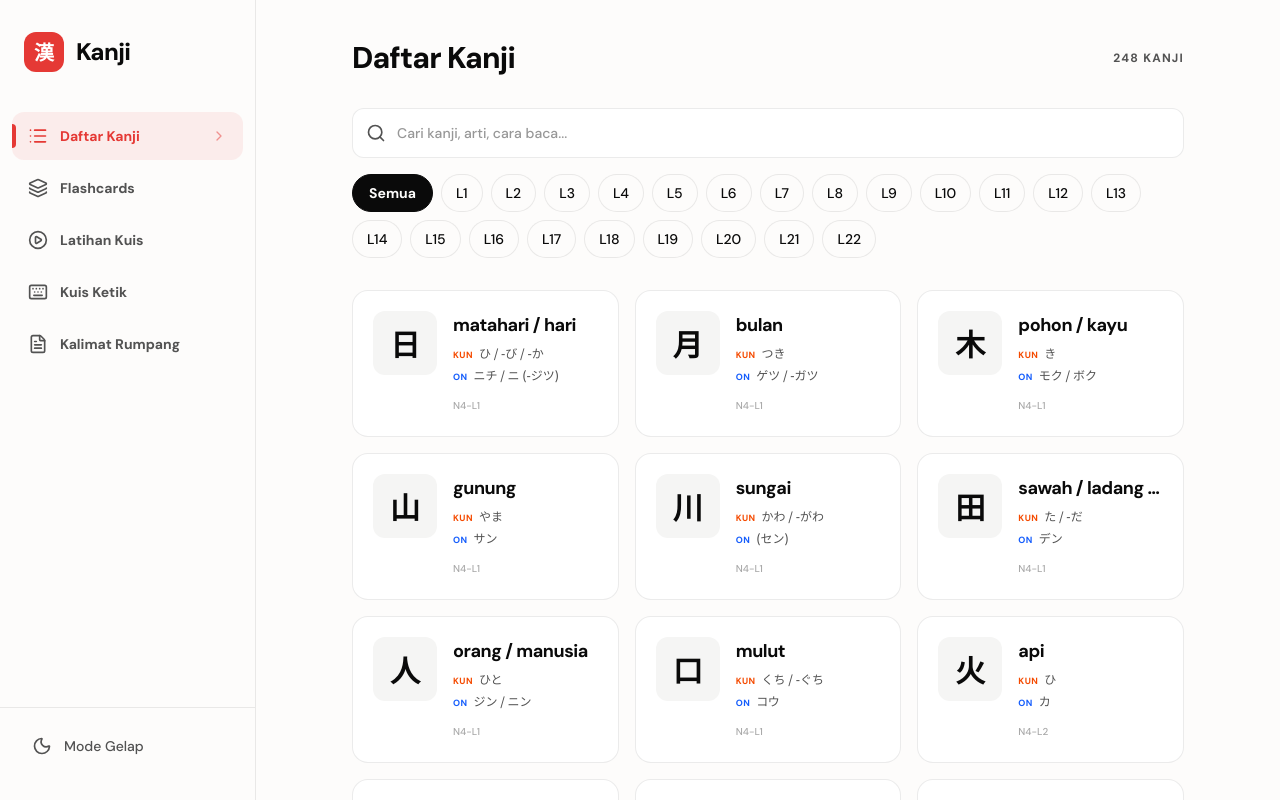
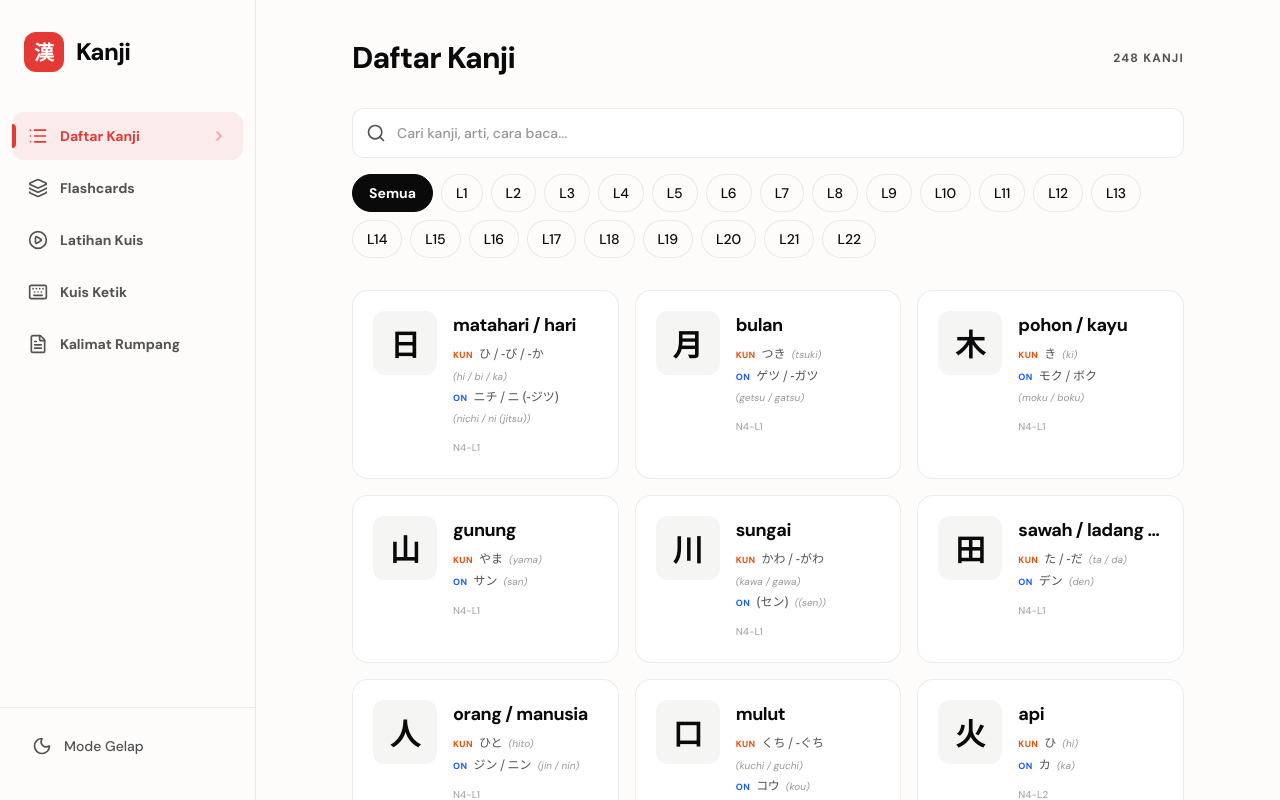
Before and after one commit to superdecrypt-dev/kanji, a React (Vite) app: page / in a window 1280 px wide. Shown: the top 800 px of the page. Built offline with nearby package versions, Linux system fonts and the light colour scheme.

Commit message:
auto-commit for 2943d4b2-d0cb-48e7-9a55-e60df72a5b8b

```diff
--- a/src/components/KanjiList.tsx
+++ b/src/components/KanjiList.tsx
@@ -97,15 +97,17 @@ const KanjiList: React.FC<KanjiListProps> = ({ kanjiList }) => {
                 </h4>
                 <div className="mt-1.5 space-y-1">
                   {kanji.kunyomi && (
-                    <div className="flex items-baseline gap-1.5">
+                    <div className="flex items-baseline gap-1.5 flex-wrap">
                       <span className="text-[9px] font-bold text-orange-600 dark:text-orange-400 uppercase tracking-wider">Kun</span>
-                      <span className="text-xs font-medium text-muted-foreground truncate font-jp">{kanji.kunyomi}</span>
+                      <span className="text-xs font-medium text-muted-foreground font-jp">{kanji.kunyomi}</span>
+                      {kanji.kunyomi_romaji && <span className="text-[10px] text-muted-foreground/60 italic">({kanji.kunyomi_romaji})</span>}
                     </div>
                   )}
                   {kanji.onyomi && (
-                    <div className="flex items-baseline gap-1.5">
+                    <div className="flex items-baseline gap-1.5 flex-wrap">
                       <span className="text-[9px] font-bold text-blue-600 dark:text-blue-400 uppercase tracking-wider">On</span>
-                      <span className="text-xs font-medium text-muted-foreground truncate font-jp">{kanji.onyomi}</span>
+                      <span className="text-xs font-medium text-muted-foreground font-jp">{kanji.onyomi}</span>
+                      {kanji.onyomi_romaji && <span className="text-[10px] text-muted-foreground/60 italic">({kanji.onyomi_romaji})</span>}
                     </div>
                   )}
                 </div>
```
